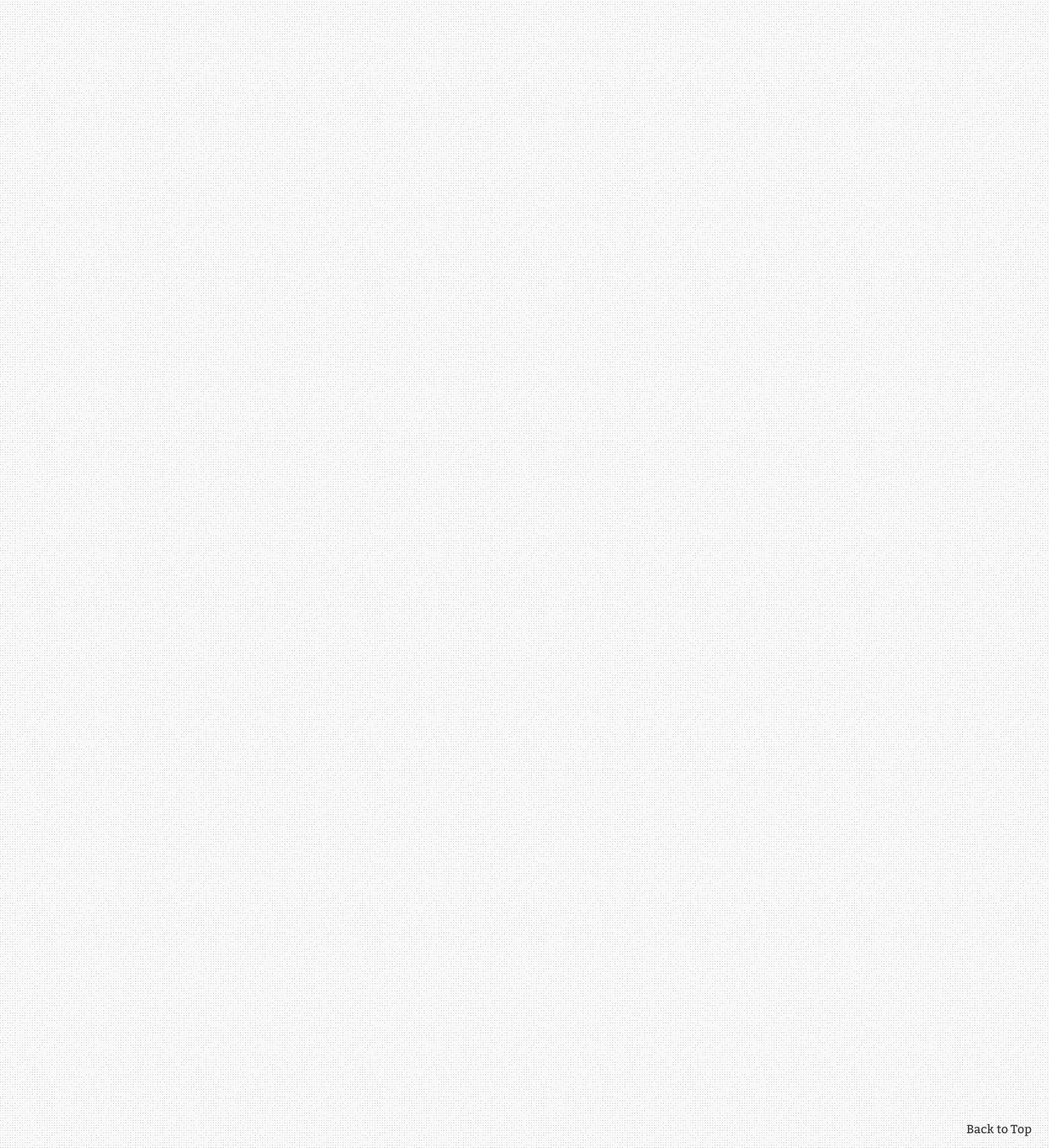
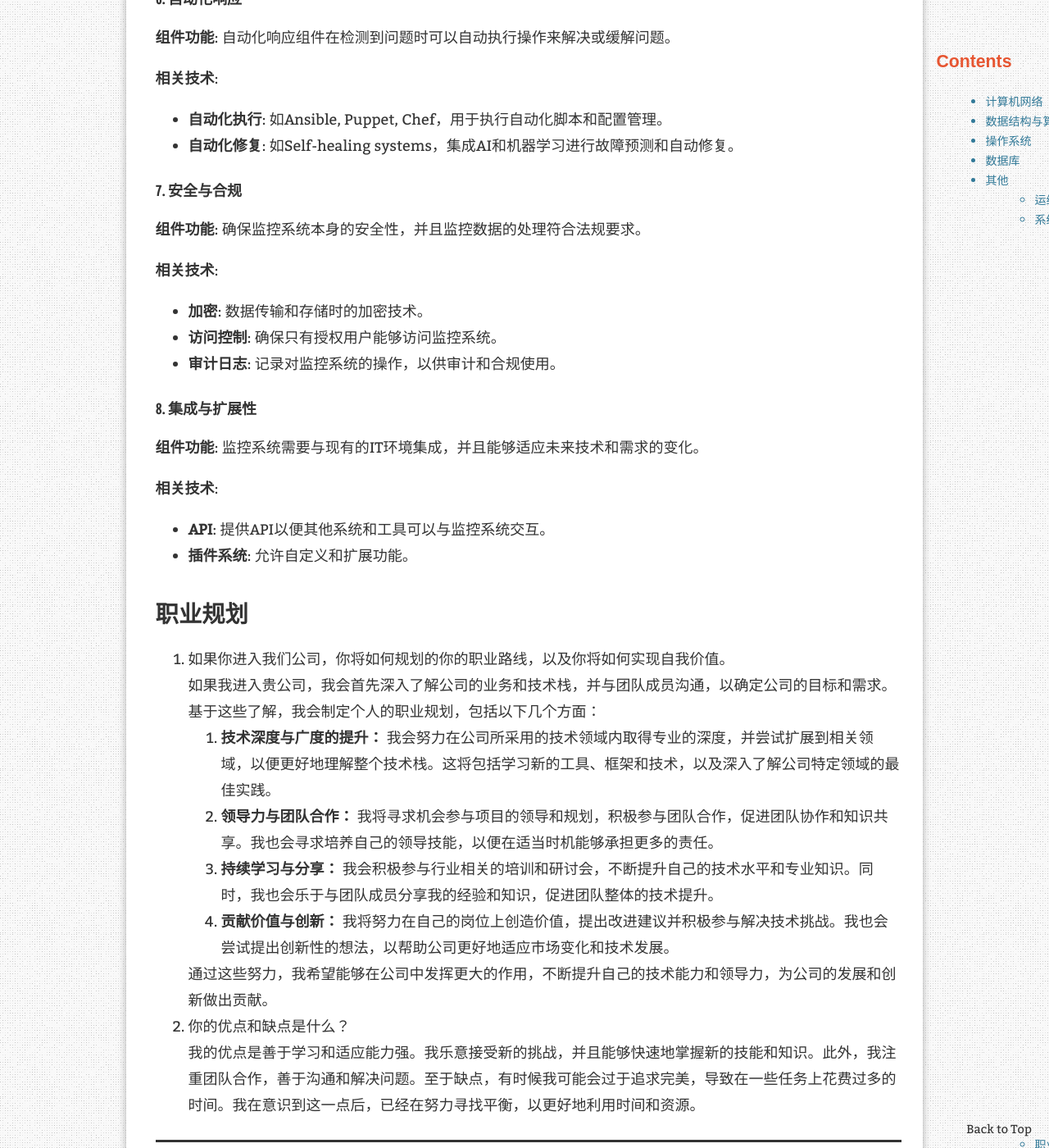
Before and after one commit to ElmTran/ElmTran.github.io, a Jekyll site: the page built from _posts/2023-10-10-eight-part-essay.md, in a window 1280 px wide and 1400 px high, scrolled down 17061 px. Shown: the whole window at 82% size. Built offline with Jekyll 4.4.1, drawn with Linux system fonts in a browser that asks for light colours; comment, search, counter and statistics services are not loaded; some of the changed text lies outside the part shown.

Commit message:
Fix formatting in the "Devops和SRE的区别和联系" section

```diff
--- a/_posts/2023-10-10-eight-part-essay.md
+++ b/_posts/2023-10-10-eight-part-essay.md
@@ -600,18 +600,18 @@ redirect_from:
 
 4. Devops和SRE的区别和联系
 
-| 方面       | SRE                                              | DevOps                                        |
-| ---------- | ------------------------------------------------ | --------------------------------------------- |
-| 主要关注点 | 系统的可靠性、可用性和可扩展性                   | 软件开发和运维的协同和流程改进                |
-| 角色定位   | 一种特定的工程角色                               | 一种文化和方法论                              |
-| 历史背景   | 起源于Google，强调运维的工程化和自动化           | 起源于敏捷开发和持续交付的思想                |
-| 重点       | 运维和系统稳定性                                 | 开发和运维的协同和流程改进                    |
-| 目标       | 确保系统高可靠性和可用性，快速响应变化的需求     | 加强开发和运维之间的合作，提高交付速度和质量  |
-| 关键实践   | 监控和警报、容量规划、故障响应、自动化、性能优化 | 持续集成/交付、自动化部署、配置管理、持续监控 |
-| 团队合作   | 与开发团队、运维团队合作，共同解决问题和改进系统 | 开发团队和运维团队之间的紧密合作和沟通        |
-| 度量和指标 | SLA、SLO、SLI等度量系统可靠性和可用性的指标      | 故障率、交付速度、回归测试时间等指标          |
+    | 方面       | SRE                                              | DevOps                                        |
+    | ---------- | ------------------------------------------------ | --------------------------------------------- |
+    | 主要关注点 | 系统的可靠性、可用性和可扩展性                   | 软件开发和运维的协同和流程改进                |
+    | 角色定位   | 一种特定的工程角色                               | 一种文化和方法论                              |
+    | 历史背景   | 起源于Google，强调运维的工程化和自动化           | 起源于敏捷开发和持续交付的思想                |
+    | 重点       | 运维和系统稳定性                                 | 开发和运维的协同和流程改进                    |
+    | 目标       | 确保系统高可靠性和可用性，快速响应变化的需求     | 加强开发和运维之间的合作，提高交付速度和质量  |
+    | 关键实践   | 监控和警报、容量规划、故障响应、自动化、性能优化 | 持续集成/交付、自动化部署、配置管理、持续监控 |
+    | 团队合作   | 与开发团队、运维团队合作，共同解决问题和改进系统 | 开发团队和运维团队之间的紧密合作和沟通        |
+    | 度量和指标 | SLA、SLO、SLI等度量系统可靠性和可用性的指标      | 故障率、交付速度、回归测试时间等指标          |
 
-两者都强调自动化和流程改进，以提高效率和减少人为错误。它们都鼓励开发人员和运维人员之间的合作和沟通，以实现共同的目标。
+    两者都强调自动化和流程改进，以提高效率和减少人为错误。它们都鼓励开发人员和运维人员之间的合作和沟通，以实现共同的目标。
 
 5. CPU占用过高的排错和处理流程：
 
@@ -627,3 +627,95 @@ redirect_from:
     - 持续监控和优化：定期进行系统性能分析，持续优化系统配置和应用程序性能，以确保服务器资源得到合理利用。
 
 6. redis作用：缓存、会话存储、消息队列、存储需要快速访问的数据。
+
+## 系统设计
+
+### 监控系统设计
+
+#### 1. 数据收集
+
+**组件功能**: 数据收集组件负责从各种源（如服务器、应用程序、网络设备等）收集监控数据。这些数据可能包括性能指标、日志文件、配置状态和安全事件。
+
+**相关技术**:
+- **代理**: 在目标服务器上安装代理来收集数据，例如使用Prometheus的exporters。
+- **无代理**: 利用现有的API或协议（如SNMP, JMX, WMI）从远程系统收集数据。
+- **日志收集器**: 如Fluentd或Logstash，用于收集和转发日志数据。
+
+#### 2. 数据存储
+
+**组件功能**: 存储组件用于存储收集到的监控数据。它需要能够高效地写入和查询数据。
+
+**相关技术**:
+- **时间序列数据库**: 如Prometheus, InfluxDB，专门为监控数据设计。
+- **日志数据库**: 如Elasticsearch, 用于存储日志数据。
+- **分布式存储**: 如Apache Cassandra, 可以用于存储大规模的监控数据。
+
+#### 3. 数据处理与分析
+
+**组件功能**: 数据处理组件负责处理和分析数据，以便从数据中提取有用的信息和洞察。
+
+**相关技术**:
+- **流处理**: 如Apache Kafka Streams或Apache Flink，用于实时数据处理。
+- **批处理**: 如Apache Hadoop, 用于大规模数据分析。
+- **复杂事件处理(CEP)**: 用于在数据流中识别模式和复杂事件。
+
+#### 4. 警报
+
+**组件功能**: 警报组件用于在检测到潜在问题时通知运维人员。
+
+**相关技术**:
+- **警报规则引擎**: 如Alertmanager（与Prometheus集成），用于定义警报规则和路由警报。
+- **通知系统**: 如PagerDuty, OpsGenie, 集成电子邮件、短信和即时消息服务。
+
+#### 5. 可视化
+
+**组件功能**: 可视化组件允许用户通过图形界面查看数据和警报状态。
+
+**相关技术**:
+- **仪表板**: 如Grafana, Kibana，用于创建和展示监控数据的图形化仪表板。
+- **图形库**: 如D3.js, 用于定制数据可视化。
+
+#### 6. 自动化响应
+
+**组件功能**: 自动化响应组件在检测到问题时可以自动执行操作来解决或缓解问题。
+
+**相关技术**:
+- **自动化执行**: 如Ansible, Puppet, Chef，用于执行自动化脚本和配置管理。
+- **自动化修复**: 如Self-healing systems，集成AI和机器学习进行故障预测和自动修复。
+
+#### 7. 安全与合规
+
+**组件功能**: 确保监控系统本身的安全性，并且监控数据的处理符合法规要求。
+
+**相关技术**:
+- **加密**: 数据传输和存储时的加密技术。
+- **访问控制**: 确保只有授权用户能够访问监控系统。
+- **审计日志**: 记录对监控系统的操作，以供审计和合规使用。
+
+#### 8. 集成与扩展性
+
+**组件功能**: 监控系统需要与现有的IT环境集成，并且能够适应未来技术和需求的变化。
+
+**相关技术**:
+- **API**: 提供API以便其他系统和工具可以与监控系统交互。
+- **插件系统**: 允许自定义和扩展功能。
+
+## 职业规划
+
+1. 如果你进入我们公司，你将如何规划的你的职业路线，以及你将如何实现自我价值。
+
+    如果我进入贵公司，我会首先深入了解公司的业务和技术栈，并与团队成员沟通，以确定公司的目标和需求。基于这些了解，我会制定个人的职业规划，包括以下几个方面：
+
+    1. **技术深度与广度的提升：** 我会努力在公司所采用的技术领域内取得专业的深度，并尝试扩展到相关领域，以便更好地理解整个技术栈。这将包括学习新的工具、框架和技术，以及深入了解公司特定领域的最佳实践。
+
+    2. **领导力与团队合作：** 我将寻求机会参与项目的领导和规划，积极参与团队合作，促进团队协作和知识共享。我也会寻求培养自己的领导技能，以便在适当时机能够承担更多的责任。
+
+    3. **持续学习与分享：** 我会积极参与行业相关的培训和研讨会，不断提升自己的技术水平和专业知识。同时，我也会乐于与团队成员分享我的经验和知识，促进团队整体的技术提升。
+
+    4. **贡献价值与创新：** 我将努力在自己的岗位上创造价值，提出改进建议并积极参与解决技术挑战。我也会尝试提出创新性的想法，以帮助公司更好地适应市场变化和技术发展。
+
+    通过这些努力，我希望能够在公司中发挥更大的作用，不断提升自己的技术能力和领导力，为公司的发展和创新做出贡献。
+
+2. 你的优点和缺点是什么？
+
+    我的优点是善于学习和适应能力强。我乐意接受新的挑战，并且能够快速地掌握新的技能和知识。此外，我注重团队合作，善于沟通和解决问题。至于缺点，有时候我可能会过于追求完美，导致在一些任务上花费过多的时间。我在意识到这一点后，已经在努力寻找平衡，以更好地利用时间和资源。
```
